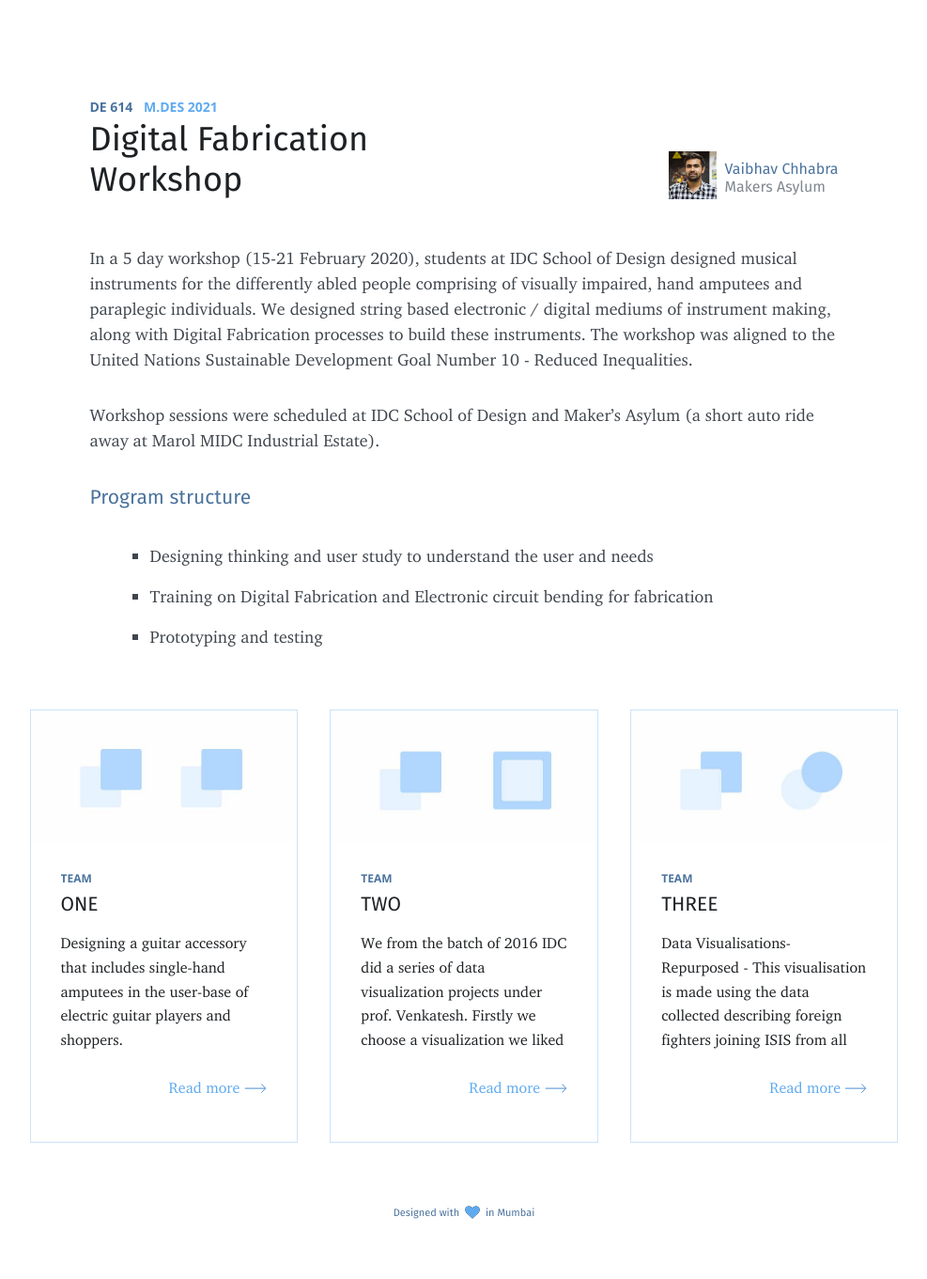
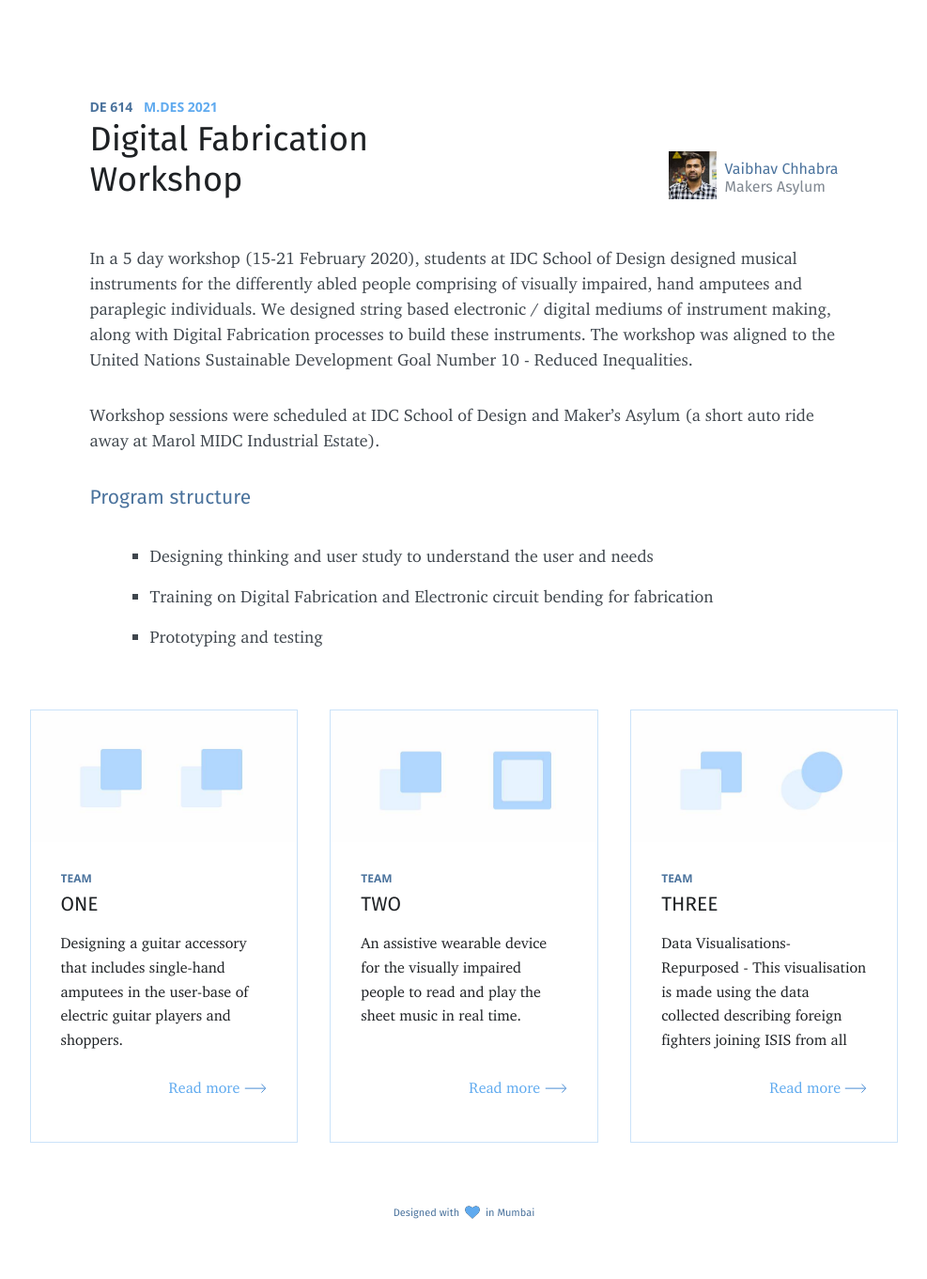
Before and after one commit to amitjenaiitbm/ma-dfworkshop, a Jekyll site: the page built from index.md, in a window 1280 px wide. Shown: the whole page at 94% size, without its empty margins (146-1133 px from the left). Built offline with Jekyll 4.4.1, drawn with Linux system fonts in a browser that asks for light colours; nearby versions of some CDN libraries; some of the changed text lies outside the part shown.

Commit message:
Update home.html

```diff
--- a/_layouts/home.html
+++ b/_layouts/home.html
@@ -71,7 +71,7 @@
                             <div class="overflow-box">
                                     <div class="os">Team</div>
                                     <div class="fs">TWO</div>
-                                    <div class="charter">We from the batch of 2016 IDC did a series of data visualization projects under prof. Venkatesh. Firstly we choose a visualization we liked and replicated it, followed by redesign and re purpose. Given we had replicated the visualization, we had enough understanding of the data and we redesigned the visualizations in the same medium which the original visualization was in. Here is a compilation of all the redesigns made by us. </div>
+                                    <div class="charter">An assistive wearable device for the visually impaired people to read and play the sheet music in real time.</div>
                             </div>
                     </div>
                     <div class="medium">Read more
```
